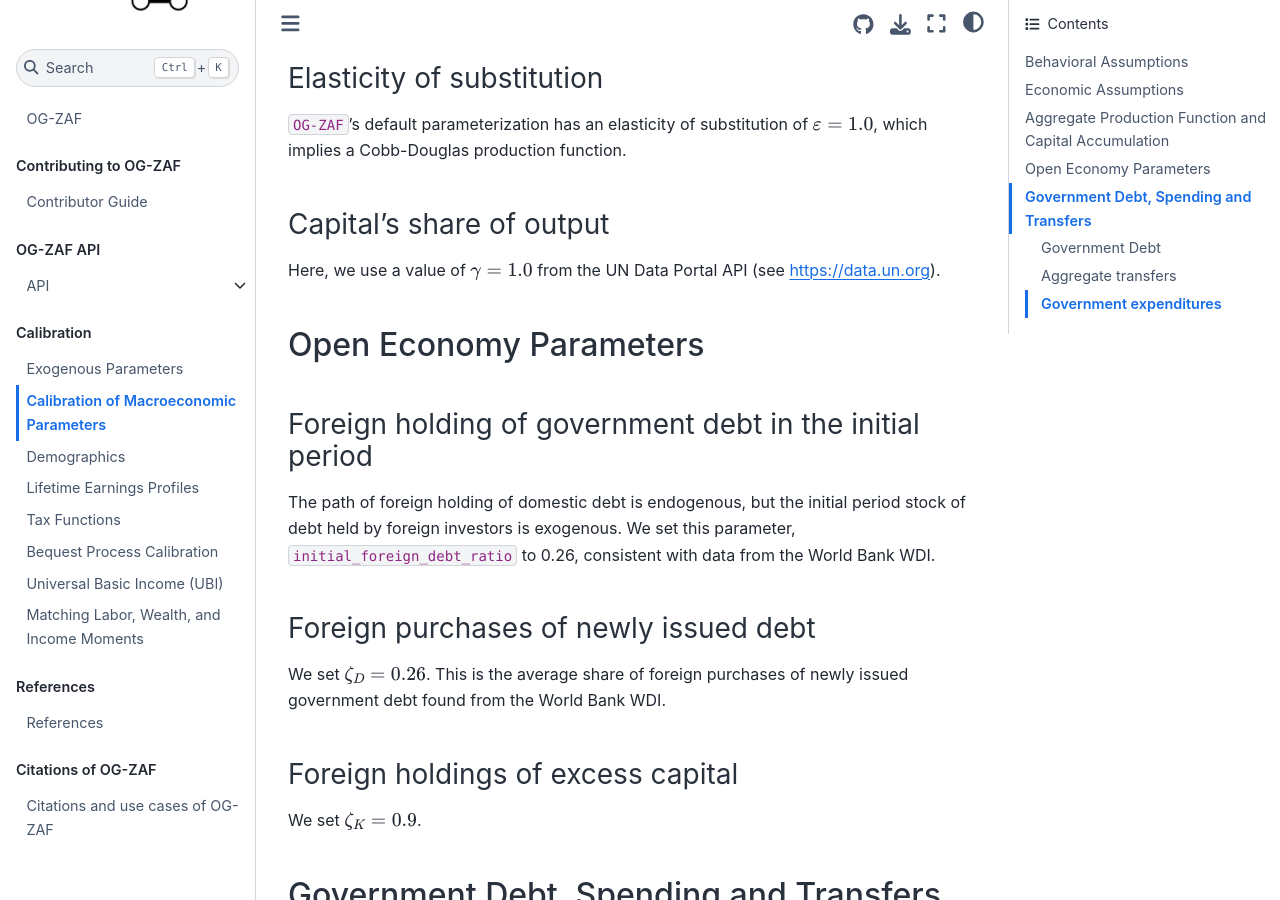
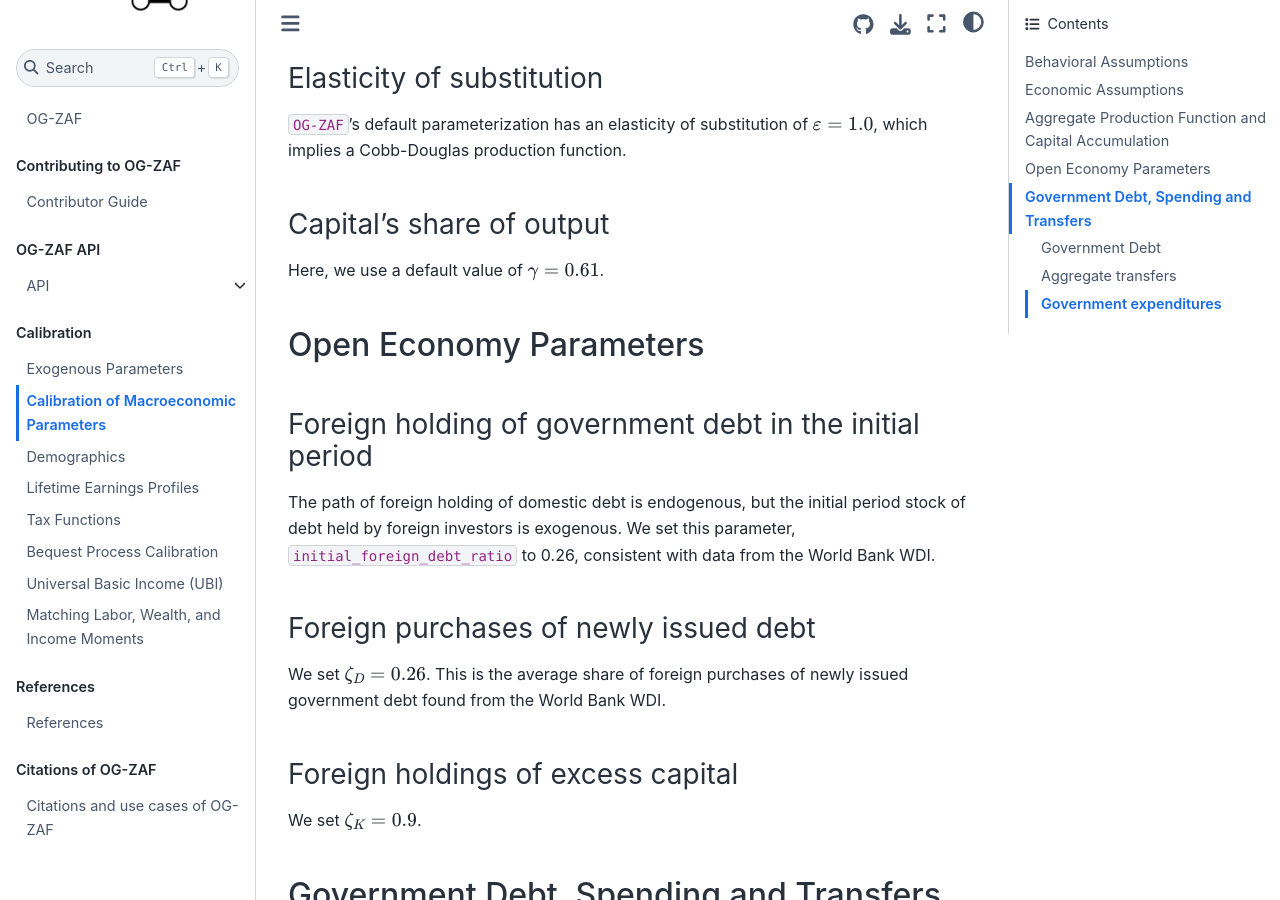
Before and after one commit to EAPD-DRB/OG-ZAF, a Jupyter Book: the page built from docs/book/content/calibration/macro.md, in a window 1280 px wide and 900 px high, scrolled down 1213 px. Built offline with Jupyter Book 1.0.4 settings and Sphinx 7.4.7 and the Sphinx Book theme 1.1.4, drawn with Linux system fonts in a browser that asks for light colours; cross-references to code outside the pages are shown as plain code.

Commit message:
Update macro.md
Changed default value of $\gamma  to 0.61.

```diff
--- a/docs/book/content/calibration/macro.md
+++ b/docs/book/content/calibration/macro.md
@@ -30,8 +30,7 @@ The [OG-Core firm theory documentation](https://pslmodels.github.io/OG-Core/cont
 
 ### Capital's share of output
 
-Here, we use a value of $\gamma =1.0$ from the UN Data Portal API (see https://data.un.org).
-
+Here, we use a default value of $\gamma =0.61$.
 
 ## Open Economy Parameters
 
```
